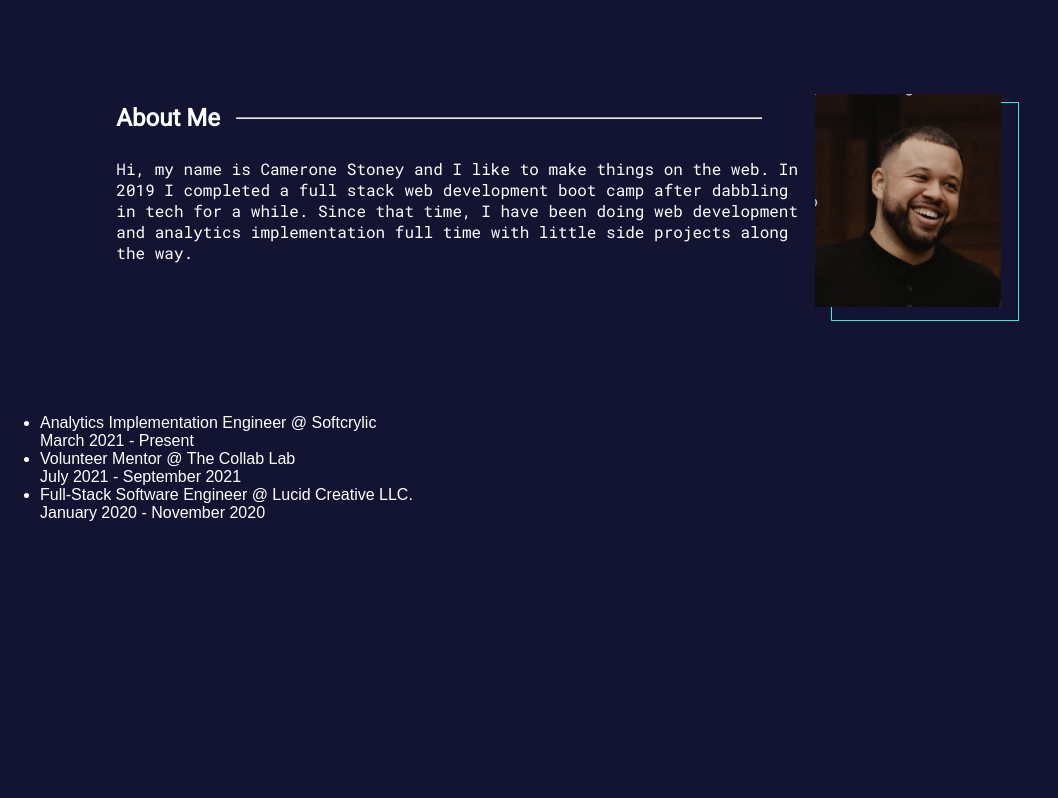
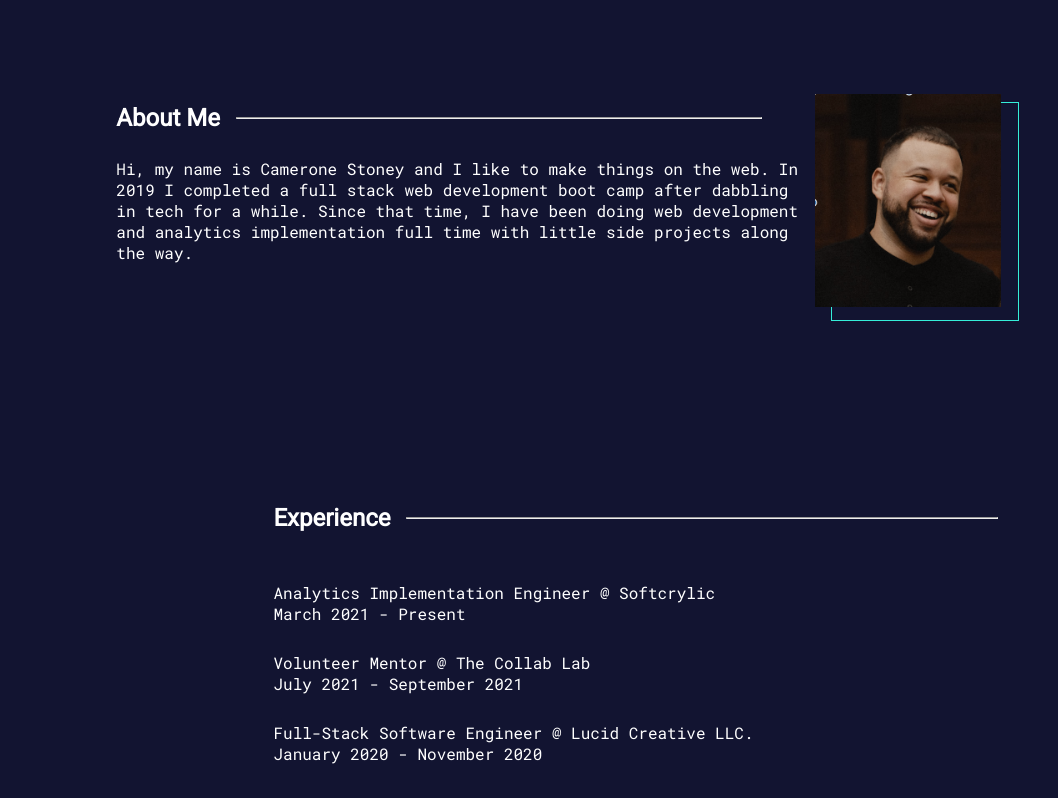
Before and after one commit to Cjstoney/portfolio_react, a React (Create React App) app: page / in a window 1280 px wide. Shown: the part 371-1169 px from the top of the page, without its empty margins (0-1058 px from the left). Before the commit the page ends 909 px from the top, so only its background shows below. Built offline with nearby package versions, Linux system fonts and the light colour scheme.

Commit message:
feat: updates to experience section

```diff
--- a/src/components/experience/experience.css
+++ b/src/components/experience/experience.css
@@ -0,0 +1,33 @@
+.experience-container {
+  margin-top: 5rem;
+  display: grid;
+  font-size: 1rem;
+  grid-template-columns: 1fr 3fr 3fr 3fr 1fr;
+  grid-template-rows: 5rem 15rem;
+  max-height: 100%;
+  width: 100vw;
+}
+.experience-header,
+.experience-list {
+  margin-left: 15%;
+}
+.experience-header {
+  font-family: var(--default-font);
+  grid-column-start: 2;
+  grid-column-end: span 3;
+  margin-right: 10%;
+}
+
+.experience-list {
+  grid-row-start: 2;
+  grid-column-start: 2;
+  grid-column-end: span 3;
+  padding: 0;
+  list-style: none;
+  font-family: var(--accent-font);
+}
+
+.individual-job-container {
+  margin-top: 0.5rem;
+  margin-bottom: 1.75rem;
+}
--- a/src/components/experience/experience.js
+++ b/src/components/experience/experience.js
@@ -1,10 +1,15 @@
 import React from "react";
 import "./experience.css";
 import Jobs from "../../jobs.json";
-
+import { SectionHeaderComponent } from "../index";
 function Experience({ className }) {
   return (
-    <ul className={className}>
+    <div className={className}>
+      <SectionHeaderComponent
+        className="experience-header"
+        headerText="Experience"
+      />
+      <ul className="experience-list">
         {Jobs.map((job, index) => {
           return (
             <li key={index} className="individual-job-container">
@@ -18,6 +23,7 @@ function Experience({ className }) {
           );
         })}
       </ul>
+    </div>
   );
 }
 
```
Lines whose indentation alone changed are shown as unchanged.
